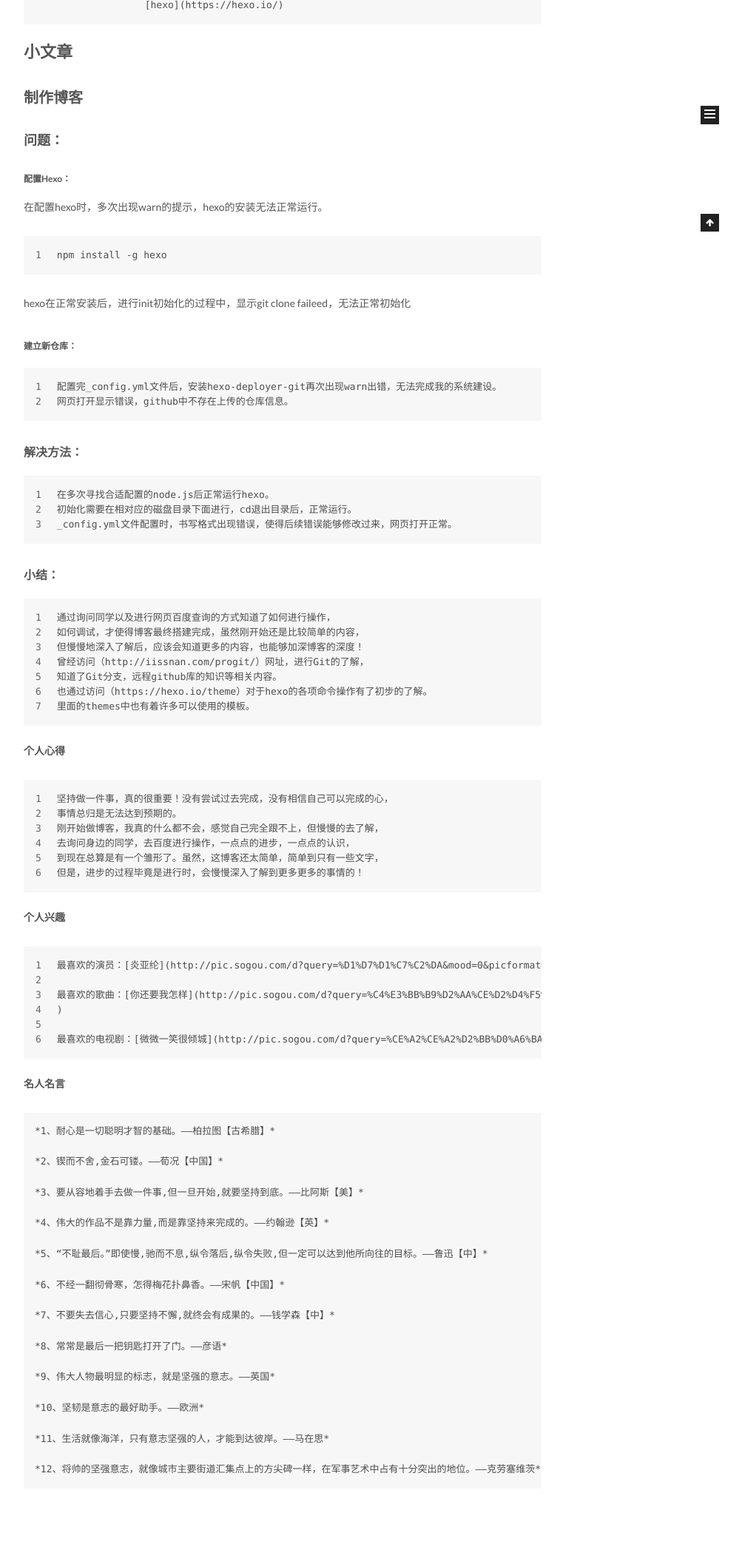
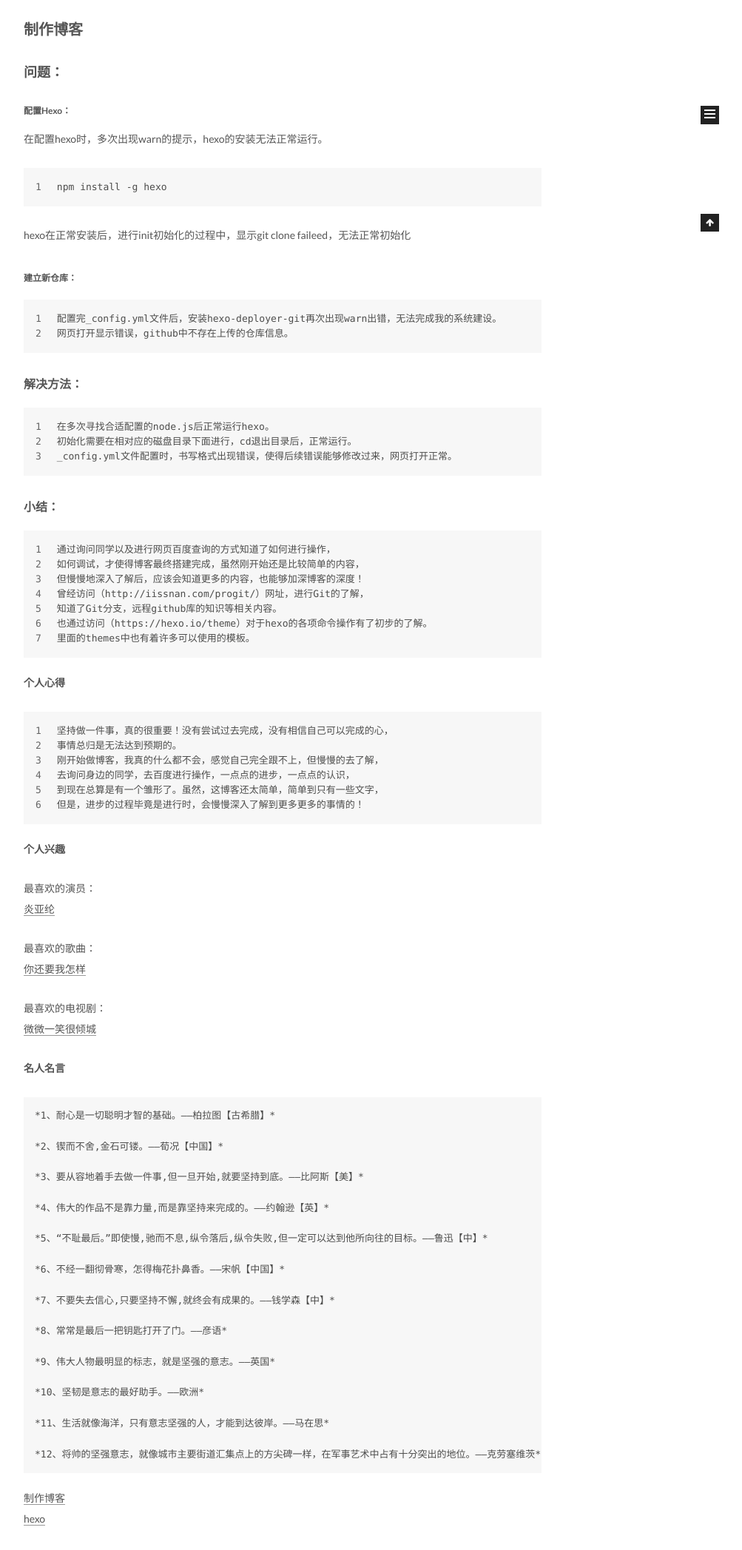
Before and after one commit to secena/secena.github.io, a plain HTML site: page index.html in a window 1280 px wide. Shown: the part 587-2682 px from the top of the page at 74% size, without its empty margins (258-1261 px from the left). Drawn offline with Linux system fonts and the light colour scheme.

Commit message:
Site updated: 2016-10-07 09:37:57

```diff
--- a/css/main.css
+++ b/css/main.css
@@ -1548,7 +1548,7 @@ pre .javascript .function {
   width: 4px;
   height: 4px;
   border-radius: 50%;
-  background: #fff496;
+  background: #ff3493;
 }
 .links-of-blogroll {
   font-size: 13px;
--- a/index.html
+++ b/index.html
@@ -280,9 +280,7 @@
 
 
             <p>Welcome to Emily’s Home (<a href="https://secena.github.io/)!" target="_blank" rel="external">https://secena.github.io/)!</a> This is my very first post. There may be a little simple for you guys,but it’s my first blog to show for some people.（心之所向，无往不至。坚持简单纯粹）</p>
-<pre><code>[制作博客](http://blog.csdn.net/sunshine940326/article/details/52619366)
-                   [hexo](https://hexo.io/)
-</code></pre><h1 id="小文章"><a href="#小文章" class="headerlink" title="小文章"></a>小文章</h1><h2 id="制作博客"><a href="#制作博客" class="headerlink" title="制作博客"></a><strong>制作博客</strong></h2><h3 id="问题："><a href="#问题：" class="headerlink" title="问题："></a>问题：</h3><h6 id="配置Hexo："><a href="#配置Hexo：" class="headerlink" title="配置Hexo："></a>配置Hexo：</h6><p> 在配置hexo时，多次出现warn的提示，hexo的安装无法正常运行。<br><figure class="highlight plain"><table><tr><td class="gutter"><pre><div class="line">1</div></pre></td><td class="code"><pre><div class="line">npm install -g hexo</div></pre></td></tr></table></figure></p>
+<h1 id="小文章"><a href="#小文章" class="headerlink" title="小文章"></a><strong>小文章</strong></h1><h2 id="制作博客"><a href="#制作博客" class="headerlink" title="制作博客"></a><strong>制作博客</strong></h2><h3 id="问题："><a href="#问题：" class="headerlink" title="问题："></a>问题：</h3><h6 id="配置Hexo："><a href="#配置Hexo：" class="headerlink" title="配置Hexo："></a>配置Hexo：</h6><p> 在配置hexo时，多次出现warn的提示，hexo的安装无法正常运行。<br><figure class="highlight plain"><table><tr><td class="gutter"><pre><div class="line">1</div></pre></td><td class="code"><pre><div class="line">npm install -g hexo</div></pre></td></tr></table></figure></p>
 <p> hexo在正常安装后，进行init初始化的过程中，显示git clone faileed，无法正常初始化</p>
 <h6 id="建立新仓库："><a href="#建立新仓库：" class="headerlink" title="建立新仓库："></a>建立新仓库：</h6><figure class="highlight plain"><table><tr><td class="gutter"><pre><div class="line">1</div><div class="line">2</div></pre></td><td class="code"><pre><div class="line">配置完_config.yml文件后，安装hexo-deployer-git再次出现warn出错，无法完成我的系统建设。</div><div class="line">网页打开显示错误，github中不存在上传的仓库信息。</div></pre></td></tr></table></figure>
 <h4 id="解决方法："><a href="#解决方法：" class="headerlink" title="解决方法："></a>解决方法：</h4><figure class="highlight plain"><table><tr><td class="gutter"><pre><div class="line">1</div><div class="line">2</div><div class="line">3</div></pre></td><td class="code"><pre><div class="line">在多次寻找合适配置的node.js后正常运行hexo。</div><div class="line">初始化需要在相对应的磁盘目录下面进行，cd退出目录后，正常运行。</div><div class="line">_config.yml文件配置时，书写格式出现错误，使得后续错误能够修改过来，网页打开正常。</div></pre></td></tr></table></figure>
@@ -290,7 +288,9 @@
 <p><strong>个人心得</strong></p>
 <figure class="highlight plain"><table><tr><td class="gutter"><pre><div class="line">1</div><div class="line">2</div><div class="line">3</div><div class="line">4</div><div class="line">5</div><div class="line">6</div></pre></td><td class="code"><pre><div class="line">坚持做一件事，真的很重要！没有尝试过去完成，没有相信自己可以完成的心，</div><div class="line">事情总归是无法达到预期的。</div><div class="line">刚开始做博客，我真的什么都不会，感觉自己完全跟不上，但慢慢的去了解，</div><div class="line">去询问身边的同学，去百度进行操作，一点点的进步，一点点的认识，</div><div class="line">到现在总算是有一个雏形了。虽然，这博客还太简单，简单到只有一些文字，</div><div class="line">但是，进步的过程毕竟是进行时，会慢慢深入了解到更多更多的事情的！</div></pre></td></tr></table></figure>
 <p><strong>个人兴趣</strong></p>
-<figure class="highlight bash"><table><tr><td class="gutter"><pre><div class="line">1</div><div class="line">2</div><div class="line">3</div><div class="line">4</div><div class="line">5</div><div class="line">6</div></pre></td><td class="code"><pre><div class="line">最喜欢的演员：[炎亚纶](http://pic.sogou.com/d?query=%D1%D7%D1%C7%C2%DA&amp;mood=0&amp;picformat=0&amp;mode=1&amp;di=0&amp;did=47)</div><div class="line"></div><div class="line">最喜欢的歌曲：[你还要我怎样](http://pic.sogou.com/d?query=%C4%E3%BB%B9%D2%AA%CE%D2%D4%F5%D1%F9&amp;amp;mood=0&amp;amp;picformat=0&amp;amp;mode=1&amp;amp;di=2&amp;amp;did=13</div><div class="line">)</div><div class="line"></div><div class="line">最喜欢的电视剧：[微微一笑很倾城](http://pic.sogou.com/d?query=%CE%A2%CE%A2%D2%BB%D0%A6%BA%DC%C7%E3%B3%C7&amp;mood=0&amp;picformat=0&amp;mode=1&amp;di=2&amp;did=24)</div></pre></td></tr></table></figure>
+<p>最喜欢的演员：<br><a href="http://pic.sogou.com/d?query=%D1%D7%D1%C7%C2%DA&amp;mood=0&amp;picformat=0&amp;mode=1&amp;di=0&amp;did=47" target="_blank" rel="external">炎亚纶</a></p>
+<p>最喜欢的歌曲：<br><a href="http://pic.sogou.com/d?query=%C4%E3%BB%B9%D2%AA%CE%D2%D4%F5%D1%F9&amp;mood=0&amp;picformat=0&amp;mode=1&amp;di=2&amp;did=13" target="_blank" rel="external">你还要我怎样</a></p>
+<p>最喜欢的电视剧：<br><a href="http://pic.sogou.com/d?query=%CE%A2%CE%A2%D2%BB%D0%A6%BA%DC%C7%E3%B3%C7&amp;mood=0&amp;picformat=0&amp;mode=1&amp;di=2&amp;did=24" target="_blank" rel="external">微微一笑很倾城</a></p>
 <p><strong>名人名言</strong></p>
 <pre><code>*1、耐心是一切聪明才智的基础。——柏拉图【古希腊】*
 
@@ -315,7 +315,8 @@
 *11、生活就像海洋，只有意志坚强的人，才能到达彼岸。——马在思*
 
 *12、将帅的坚强意志，就像城市主要街道汇集点上的方尖碑一样，在军事艺术中占有十分突出的地位。——克劳塞维茨*
-</code></pre>
+</code></pre><p><a href="http://blog.csdn.net/sunshine940326/article/details/52619366" target="_blank" rel="external">制作博客</a><br><a href="https://hexo.io/" target="_blank" rel="external">hexo</a> </p>
+
 
 
 
```
Also changed, not shown: 2016/10/06/hello-world/index.html (+10 -9 lines).
